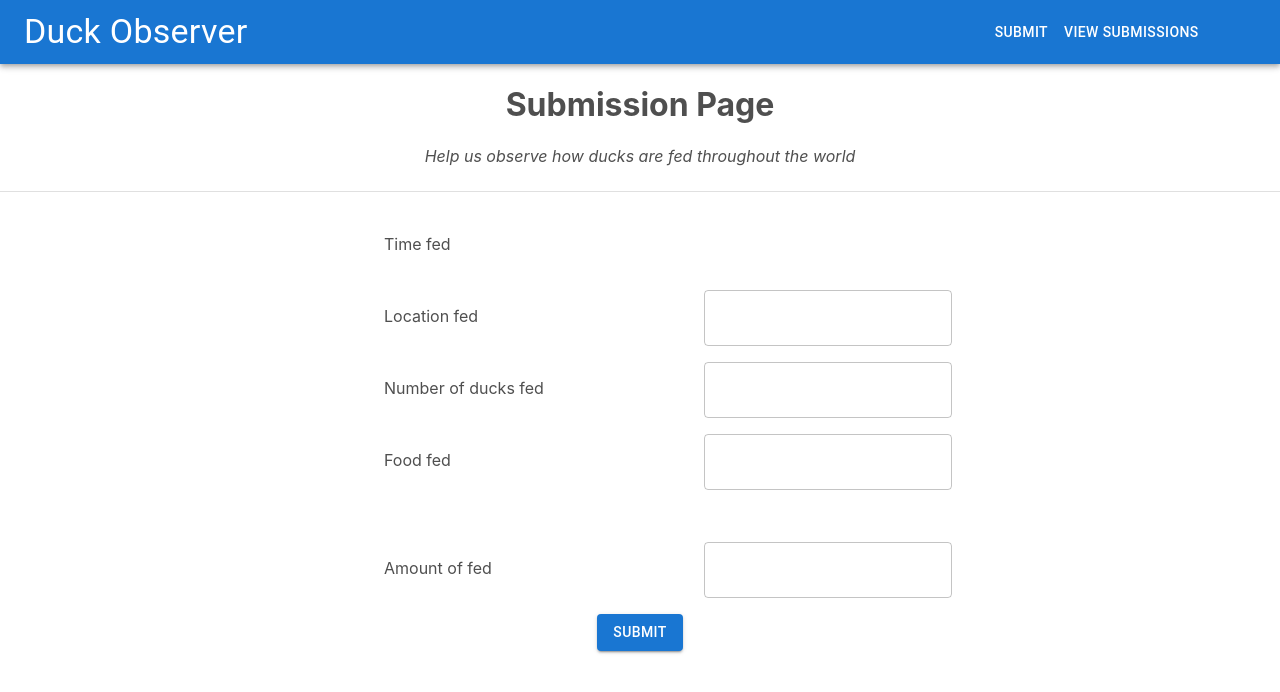
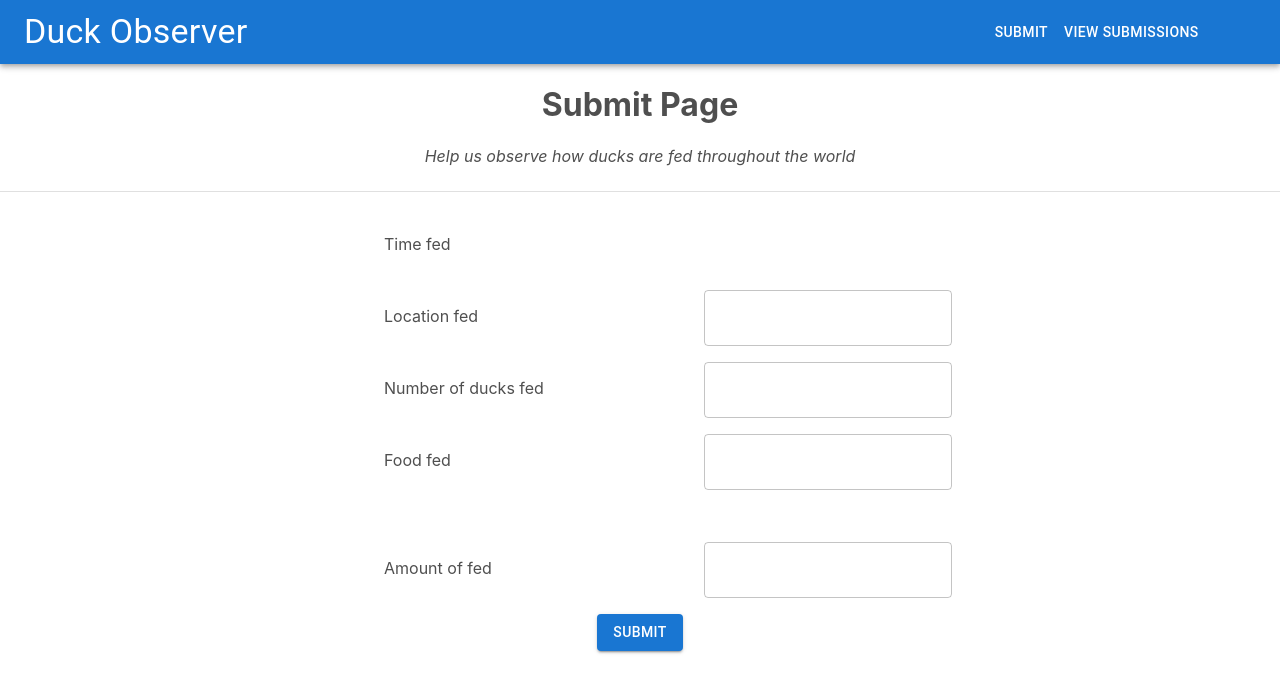
Before and after one commit to tnguyen10/DuckObserver, a React (Create React App) app in the folder client/: page / in a window 1280 px wide. Shown: the top 692 px of the page. Built offline with nearby package versions, Linux system fonts and the light colour scheme.

Commit message:
refactor: variable name change

```diff
--- a/client/src/components/Submit.js
+++ b/client/src/components/Submit.js
@@ -48,10 +48,10 @@ export class Submit extends Component {
         .then(function (res) {
           return res.json();
         })
-        .then(function (data) {
-          if (data.status == "500") {
+        .then(function (res) {
+          if (res.status === "500") {
             alert("Submission to server failed, please submit again");
-          } else if ((data.status = "200")) {
+          } else if (res.status === "200") {
             alert("Submission success. Thank you for your time");
             window.location.reload();
           }
@@ -61,7 +61,7 @@ export class Submit extends Component {
   render() {
     return (
       <div>
-        <h1>Submission Page</h1>
+        <h1>Submit Page</h1>
         <i>Help us observe how ducks are fed throughout the world</i>
         <Divider style={{ marginBottom: "2%", marginTop: "2%" }} />
 
```
